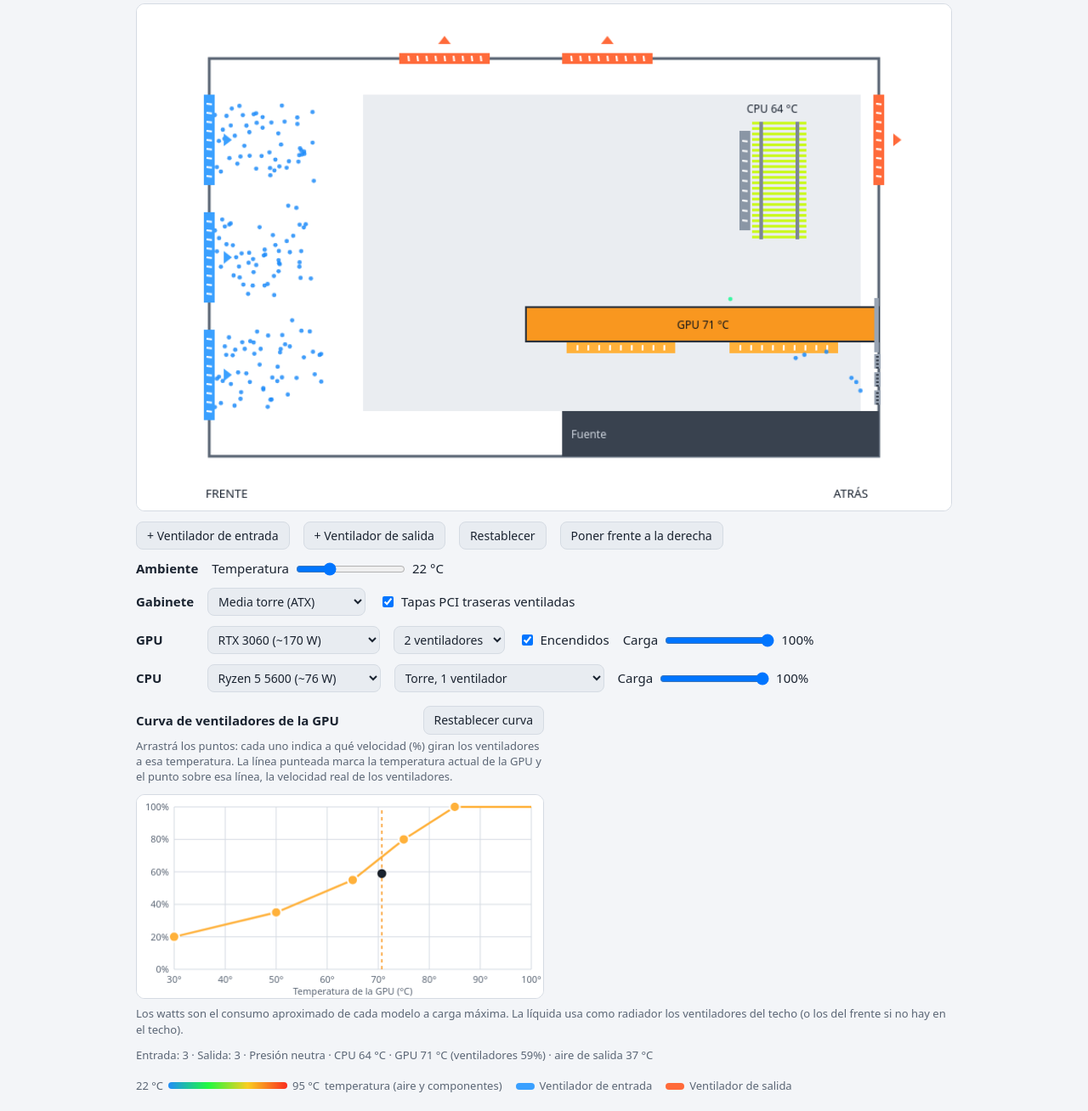
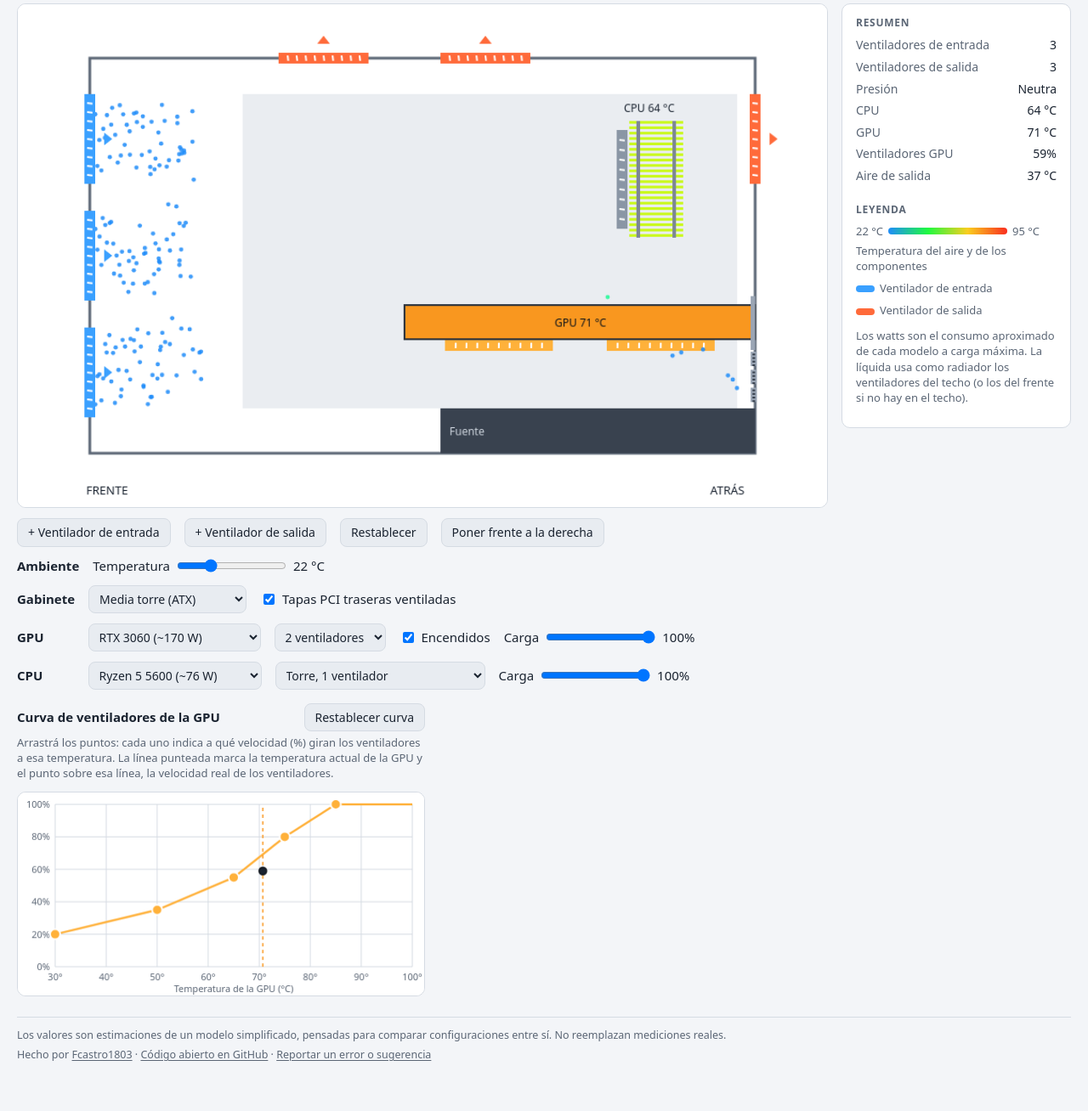
Before and after one commit to Fcastro1803/cabinet-airflow, a plain HTML site: page index.html in a window 1280 px wide. Shown: the part 97-1405 px from the top of the page at 85% size. After the commit the page ends 1370 px from the top, so only its background shows below. Drawn offline with Linux system fonts and the light colour scheme; animation ran at ten frames a second.

Commit message:
Poner resumen y leyenda al costado del gabinete
- El gabinete queda a la izquierda y una barra lateral muestra el aviso
  de las pruebas, el resumen (como lista) y la leyenda; en pantallas
  angostas la barra baja debajo del gabinete.
- Ancho máximo de la página de 960 a 1240 px.
- Textos de la ayuda y el README actualizados a la nueva ubicación.

Co-Authored-By: Claude Opus 5.5 <noreply@anthropic.com>

```diff
--- a/app.js
+++ b/app.js
@@ -398,8 +398,19 @@ function update(){
   for(const f of [...fans, cpuPush, cpuPull, stockFan]) f.a += 0.25;
   for(const f of gpuFans) f.a += 0.35*gpuSpeed;
   const pres = ins.length > outs.length ? 'positiva' : ins.length < outs.length ? 'negativa' : 'neutra';
-  document.getElementById('stat').textContent =
-    `Entrada: ${ins.length} · Salida: ${outs.length} · Presión ${pres} · CPU ${chipLabel('cpu')} · GPU ${chipLabel('gpu')} (ventiladores ${Math.round(gpuSpeed*100)}%) · aire de salida ${degC(avg)} °C`;
+  // resumen como lista (dt/dd); solo se toca el DOM cuando algo cambió
+  const rows = [
+    ['Ventiladores de entrada', String(ins.length)],
+    ['Ventiladores de salida', String(outs.length)],
+    ['Presión', pres[0].toUpperCase() + pres.slice(1)],
+    ['CPU', chipLabel('cpu')],
+    ['GPU', chipLabel('gpu')],
+    ['Ventiladores GPU', `${Math.round(gpuSpeed*100)}%`],
+    ['Aire de salida', `${degC(avg)} °C`],
+  ];
+  const html = rows.map(([k, v]) => `<dt>${k}</dt><dd${v.includes('al límite') ? ' class="hot"' : ''}>${v}</dd>`).join('');
+  const statEl = document.getElementById('stat');
+  if(statEl.innerHTML !== html) statEl.innerHTML = html;
 }
 
 // Escala térmica azul → verde → amarillo → rojo. Se interpola el tono (HSL), no el RGB:
@@ -654,7 +665,7 @@ loop();
   const TRIES = {
     'sin-techo': {
       run(){ load(noTop()); save(); },
-      msg: 'Sin salidas en el techo: mirá cómo sube la temperatura del CPU en la línea de resumen y cómo el aire caliente se acumula arriba.',
+      msg: 'Sin salidas en el techo: mirá cómo sube la temperatura del CPU en el resumen y cómo el aire caliente se acumula arriba.',
     },
     'presion-negativa': {
       run(){ const d = defaultFans(); load([d[0], d[1], d[3], d[4], d[5]]); addFan('out'); document.getElementById('pcivent').checked = false; },
--- a/index.html
+++ b/index.html
@@ -24,8 +24,23 @@
   </div>
   <p class="sub">Vista lateral de un gabinete de PC: los puntos son el aire, que cambia de color según su temperatura. Acomodá los ventiladores, elegí tu GPU, tu CPU y su refrigeración, y mirá cómo cambian la presión y las temperaturas.
     ¿Primera vez? <button type="button" id="helpOpen2" class="link-btn">Abrí la ayuda</button> para ver cómo se usa.</p>
-  <p id="tryMsg" class="try-msg" role="status" hidden></p>
-  <canvas id="c" width="900" height="560"></canvas>
+  <!-- Gabinete a la izquierda y, al costado, el resumen y la leyenda (en pantallas angostas van debajo) -->
+  <div class="stage">
+    <canvas id="c" width="900" height="560"></canvas>
+    <aside class="side" aria-label="Resumen y leyenda">
+      <p id="tryMsg" class="try-msg" role="status" hidden></p>
+      <h2>Resumen</h2>
+      <dl class="stat" id="stat"></dl>
+      <div id="msg"></div>
+      <h2>Leyenda</h2>
+      <div class="legend">
+        <span class="scale"><span class="scale-row">22 °C <i class="bar"></i> 95 °C</span><span>Temperatura del aire y de los componentes</span></span>
+        <span><i class="sw" style="background:#3aa0ff"></i>Ventilador de entrada</span>
+        <span><i class="sw" style="background:#ff6a3a"></i>Ventilador de salida</span>
+      </div>
+      <p class="sub side-note">Los watts son el consumo aproximado de cada modelo a carga máxima. La líquida usa como radiador los ventiladores del techo (o los del frente si no hay en el techo).</p>
+    </aside>
+  </div>
   <div class="controls">
     <button id="addIn">+ Ventilador de entrada</button>
     <button id="addOut">+ Ventilador de salida</button>
@@ -82,14 +97,6 @@
     <p class="sub">Arrastrá los puntos: cada uno indica a qué velocidad (%) giran los ventiladores a esa temperatura. La línea punteada marca la temperatura actual de la GPU y el punto sobre esa línea, la velocidad real de los ventiladores.</p>
     <canvas id="curve" width="480" height="240" aria-label="Curva de velocidad de los ventiladores de la GPU según la temperatura"></canvas>
   </section>
-  <p class="sub">Los watts son el consumo aproximado de cada modelo a carga máxima. La líquida usa como radiador los ventiladores del techo (o los del frente si no hay en el techo).</p>
-  <div class="stat" id="stat"></div>
-  <div id="msg"></div>
-  <div class="legend">
-    <span class="scale">22 °C <i class="bar"></i> 95 °C <span>temperatura (aire y componentes)</span></span>
-    <span><i class="sw" style="background:#3aa0ff"></i>Ventilador de entrada</span>
-    <span><i class="sw" style="background:#ff6a3a"></i>Ventilador de salida</span>
-  </div>
   <footer class="footer">
     <p>Los valores son estimaciones de un modelo simplificado, pensadas para comparar configuraciones entre sí. No reemplazan mediciones reales.</p>
     <p>
@@ -112,7 +119,7 @@
     <ol>
       <li><b>Mové un ventilador:</b> agarralo con el mouse (o el dedo) y arrastralo por las paredes.</li>
       <li><b>Elegí tu GPU y tu CPU</b> en las listas de abajo, y cómo se refrigera el CPU.</li>
-      <li><b>Mirá la línea de resumen</b>, debajo de la curva: muestra la presión y las temperaturas, y se actualiza sola.</li>
+      <li><b>Mirá el resumen</b>, al costado del gabinete (debajo en el celular): muestra la presión y las temperaturas, y se actualiza solo.</li>
     </ol>
   </details>
 
@@ -183,7 +190,7 @@
 
   <details>
     <summary>Ideas para probar</summary>
-    <p>Cada botón parte de la configuración inicial (con tu GPU y tu CPU), cambia una sola cosa y te muestra qué mirar arriba del gabinete.</p>
+    <p>Cada botón parte de la configuración inicial (con tu GPU y tu CPU), cambia una sola cosa y te muestra qué mirar arriba del resumen.</p>
     <ul class="tries">
       <li><span><b>Sin salidas en el techo:</b> el aire caliente de la GPU se queda dando vueltas arriba, alrededor del CPU.</span> <button type="button" class="try" data-try="sin-techo">Probar</button></li>
       <li><span><b>Presión negativa:</b> más salidas que entradas, con las tapas PCI cerradas. Después abrilas y compará la GPU.</span> <button type="button" class="try" data-try="presion-negativa">Probar</button></li>
--- a/styles.css
+++ b/styles.css
@@ -9,14 +9,26 @@
   body { margin:0; background:var(--bg); color:var(--ink); font:15px/1.4 system-ui,sans-serif; padding:16px; }
   h1 { font-size:18px; margin:0 0 4px; }
   p.sub { margin:0 0 12px; color:var(--mute); font-size:13px; }
-  .wrap { max-width:960px; margin:0 auto; }
+  .wrap { max-width:1240px; margin:0 auto; }
   canvas { width:100%; height:auto; background:var(--panel); border:1px solid var(--line); border-radius:10px; display:block; touch-action:none; }
   .controls { display:flex; flex-wrap:wrap; gap:8px 16px; margin:12px 0; align-items:center; }
   label { display:flex; gap:6px; align-items:center; cursor:pointer; user-select:none; }
   button { font:inherit; font-size:14px; color:var(--ink); background:var(--btn); border:1px solid var(--line); border-radius:8px; padding:6px 12px; cursor:pointer; }
   button:hover { border-color:var(--mute); }
   button:focus-visible { outline:2px solid #3aa0ff; outline-offset:2px; }
-  .stat { color:var(--mute); font-size:13px; font-variant-numeric:tabular-nums; }
+  /* Gabinete + barra lateral con resumen y leyenda; en pantallas angostas la barra baja debajo del gabinete */
+  .stage { display:grid; grid-template-columns:minmax(0,1fr) 270px; gap:16px; align-items:start; }
+  @media (max-width: 900px) { .stage { grid-template-columns:minmax(0,1fr); } }
+  .side { background:var(--panel); border:1px solid var(--line); border-radius:10px; padding:14px 16px; min-width:0; }
+  .side h2 { margin:0 0 8px; font-size:12px; font-weight:600; text-transform:uppercase; letter-spacing:.06em; color:var(--mute); }
+  .stat { display:grid; grid-template-columns:auto 1fr; gap:6px 12px; margin:0 0 4px; font-size:14px; font-variant-numeric:tabular-nums; }
+  .stat dt { color:var(--mute); }
+  .stat dd { margin:0; text-align:right; color:var(--ink); }
+  .stat dd.hot { color:#ff5a3a; font-weight:600; }
+  .side .legend { flex-direction:column; gap:8px; margin-bottom:12px; }
+  .scale { flex-direction:column; align-items:flex-start; }
+  .scale-row { display:inline-flex; gap:6px; align-items:center; }
+  .side-note { margin:0; font-size:12.5px; }
   #msg { color:#ff8a3a; font-size:13px; min-height:18px; }
   select, input[type=number] { font:inherit; font-size:14px; color:var(--ink); background:var(--btn); border:1px solid var(--line); border-radius:8px; padding:5px 8px; }
   input[type=number] { width:6.5em; }
@@ -25,7 +37,7 @@
   .curve-head { display:flex; gap:12px; align-items:center; justify-content:space-between; margin-bottom:4px; }
   output { min-width:3.5em; font-variant-numeric:tabular-nums; }
   .legend { display:flex; gap:16px; font-size:13px; color:var(--mute); flex-wrap:wrap; }
-  .scale { display:inline-flex; gap:6px; align-items:center; }
+  .scale { display:inline-flex; gap:4px; }
   .bar { display:inline-block; width:140px; height:8px; border-radius:4px; background:linear-gradient(90deg, hsl(210,95%,55%), hsl(129,95%,55%), hsl(48,95%,55%), hsl(4,95%,55%)); }
   .footer { margin-top:24px; padding-top:12px; border-top:1px solid var(--line); color:var(--mute); font-size:12.5px; }
   .footer p { margin:0 0 6px; }
```
Also changed, not shown: 1 other file.
